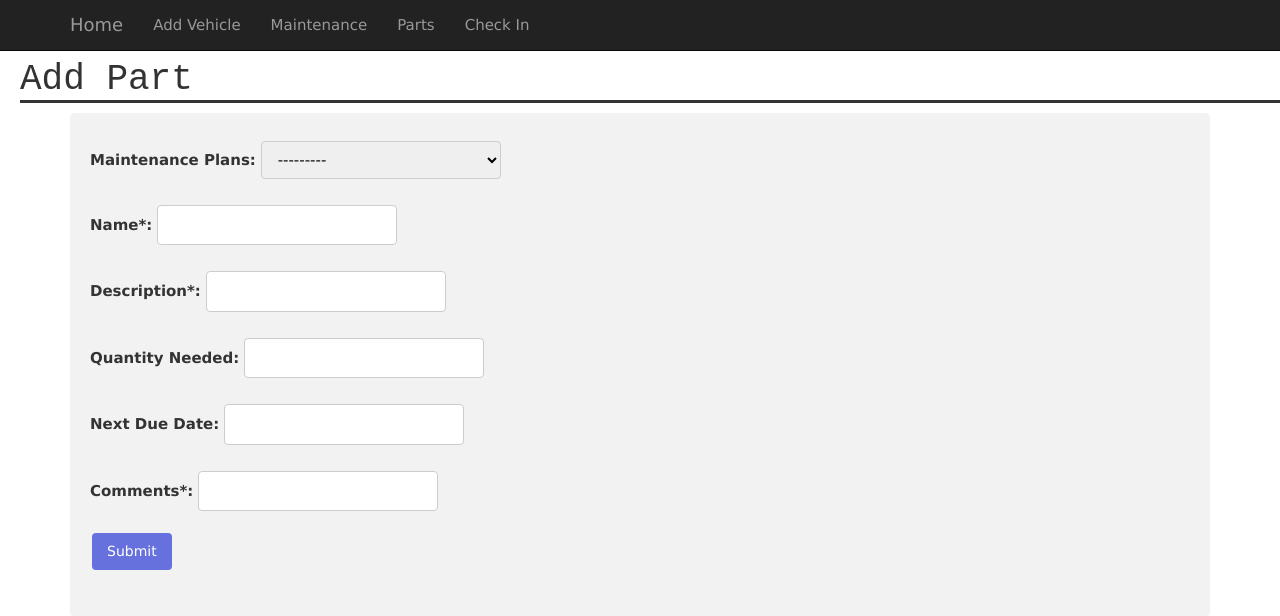
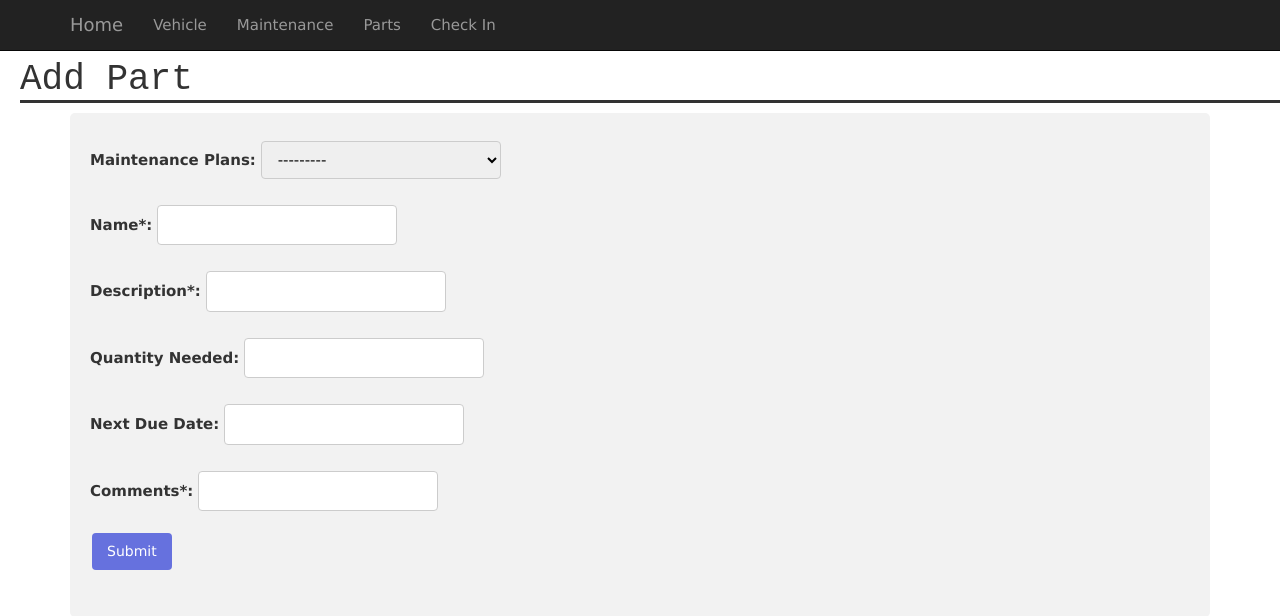
Before and after one commit to skmerten/KeepItRunnin-DJANGO, a Django app: page /parts/add/ in a window 1280 px wide. Shown: the top 616 px of the page. Run offline with Django 3.2, Linux system fonts and the light colour scheme; data comes from the database, SQL or seed files in the repository; parts of the project's set-up code (start-up, migrations or seed data) failed here and were passed over; some libraries are stand-ins or nearby versions.

Commit message:
fixed issues with views and Parts naming mixmatches

```diff
--- a/KeepItRunnin-DJ/app/templates/app/layout.html
+++ b/KeepItRunnin-DJ/app/templates/app/layout.html
@@ -25,8 +25,7 @@
             </div>
             <div class="navbar-collapse collapse">
                 <ul class="nav navbar-nav">
-                    <!--The Below Link direct straight to add vehicle. "Until edit and delete are available-->
-                    <li><a href="{% url 'addVehicle' %}">Add Vehicle</a></li>
+                    <li><a href="{% url 'addVehicle' %}">Vehicle</a></li>
                     <li><a href="{% url 'maintenanceHome' %}">Maintenance</a></li>
                     <li><a href="{% url 'partHome' %}">Parts</a></li>
                     <li><a href="{% url 'checkIn' %}">Check In</a></li>
--- a/KeepItRunnin-DJ/app/views.py
+++ b/KeepItRunnin-DJ/app/views.py
@@ -57,7 +57,6 @@ def addVehicle(request):
             }
         )
 
-# NEED UPDATE
 def addMaint(request):
     if request.method == 'POST':
         form = NewMaintenance(request.POST)
```
